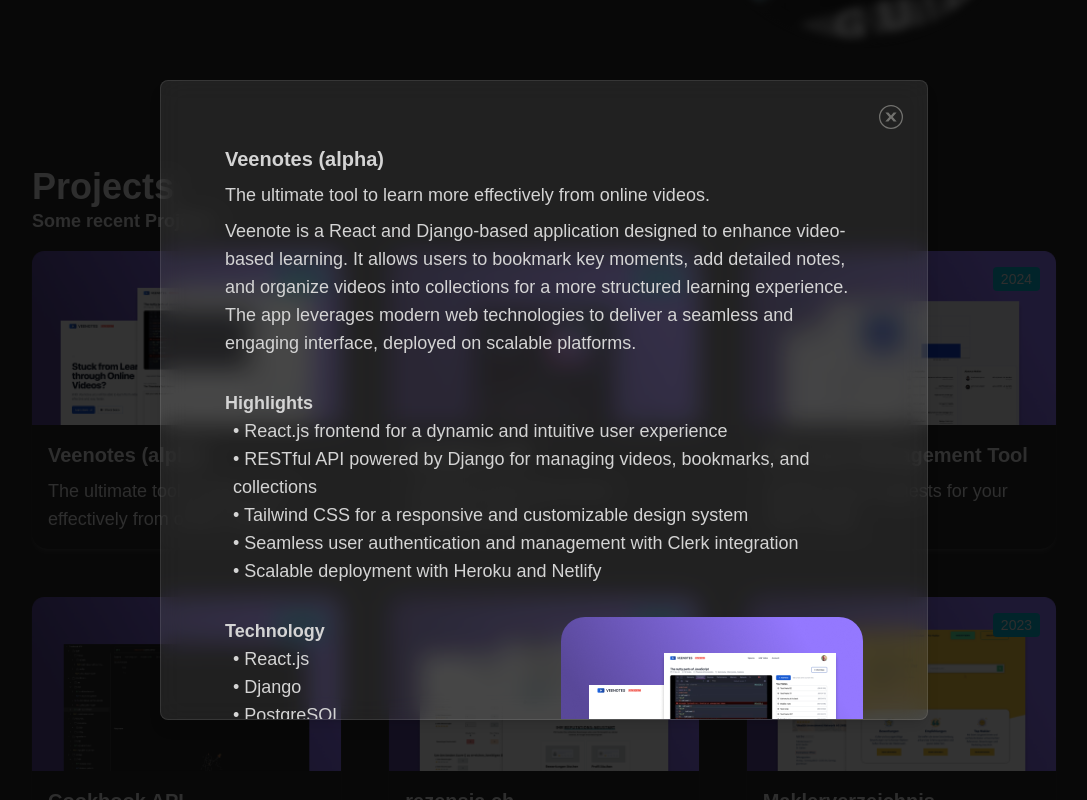
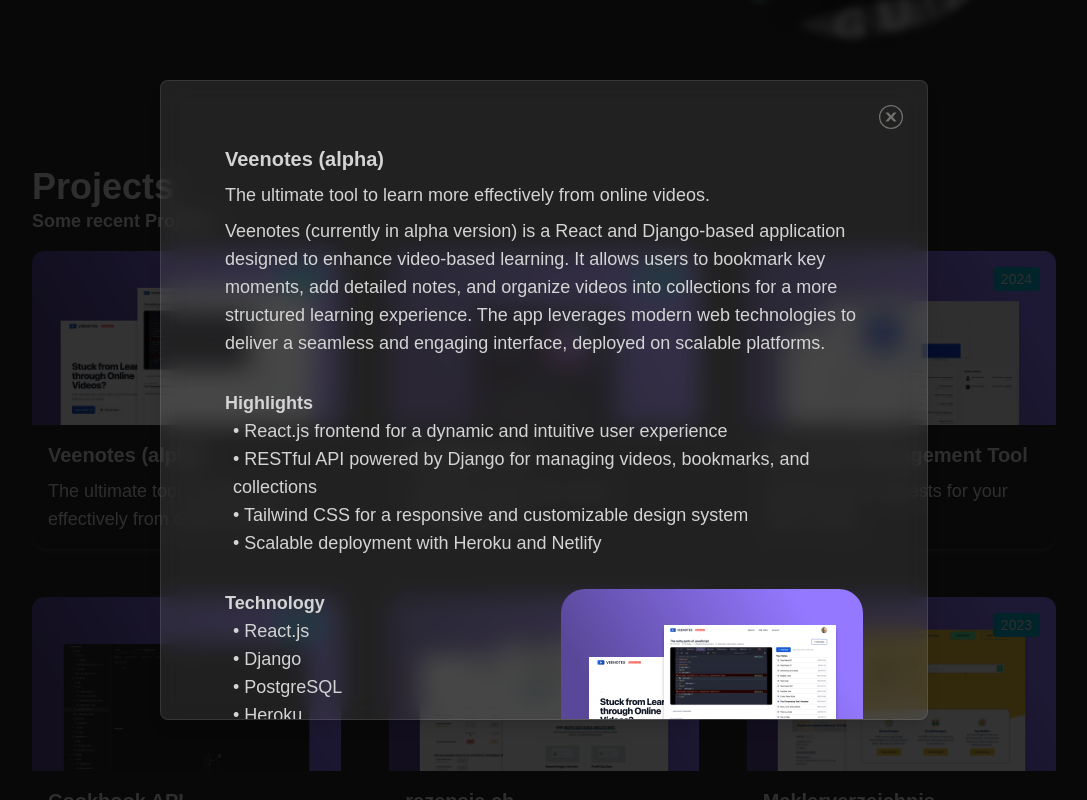
Before and after one commit to alexanderstoehr/Portfolio, a React (Vite) app: page / in a window 1280 px wide. Both pictures are taken after a click on the element 282 px from the left and 870 px from the top of the page. Shown: the part 470-1270 px from the top of the page, without its empty margins (96-1183 px from the left). Built offline with nearby package versions, Linux system fonts and the light colour scheme.

Commit message:
updated veenote project, added project links

```diff
--- a/data/projects.json
+++ b/data/projects.json
@@ -1,10 +1,10 @@
 [
   {
-    "id": 1,
+    "id": 6,
     "title": "Veenotes (alpha)",
     "year": "2024",
     "shortDescription": "The ultimate tool to learn more effectively from online videos.",
-    "description": "Veenote is a React and Django-based application designed to enhance video-based learning. It allows users to bookmark key moments, add detailed notes, and organize videos into collections for a more structured learning experience. The app leverages modern web technologies to deliver a seamless and engaging interface, deployed on scalable platforms.",
+    "description": "Veenotes (currently in alpha version) is a React and Django-based application designed to enhance video-based learning. It allows users to bookmark key moments, add detailed notes, and organize videos into collections for a more structured learning experience. The app leverages modern web technologies to deliver a seamless and engaging interface, deployed on scalable platforms.",
     "images": [
       "veenotes--screen.png"
     ],
@@ -13,7 +13,6 @@
       "React.js frontend for a dynamic and intuitive user experience",
       "RESTful API powered by Django for managing videos, bookmarks, and collections",
       "Tailwind CSS for a responsive and customizable design system",
-      "Seamless user authentication and management with Clerk integration",
       "Scalable deployment with Heroku and Netlify"
     ],
     "stack": [
--- a/src/components/ProjectPopup.jsx
+++ b/src/components/ProjectPopup.jsx
@@ -1,57 +1,98 @@
 // Nice tut for glassmorphism: https://www.epicweb.dev/tips/creating-glassmorphism-effects-with-tailwind-css
 
-import allProjects from "../../data/projects.json";
+import allProjects from "../../data/projects.json"
 
-
-export default function ProjectPopup({projectId, handleProjectClick}) {
+export default function ProjectPopup({ projectId, handleProjectClick }) {
     console.log("project id", projectId)
     console.log("all projects", allProjects)
-    const currentProject = allProjects.find(item => item.id === projectId);
+    const currentProject = allProjects.find((item) => item.id === projectId)
     console.log("current project", currentProject)
 
     return (
-        <div className="fixed inset-0 flex flex-col justify-center items-center z-40 m-4 max-h-full md:max-h-none">
-            <div onClick={() => handleProjectClick(0)} className="fixed inset-0 bg-black/80 z-40"></div>
+        <div className="fixed inset-0 z-40 m-4 flex max-h-full flex-col items-center justify-center md:max-h-none">
             <div
-                className="absolute max-h-full md:max-h-[80vh] max-w-full md:max-w-3xl overflow-y-auto p-6 md:p-16 rounded-lg border border-white/10 bg-white/10 shadow-lg m-auto backdrop-blur-md z-50">
-                <div className=" z-10 text-neutral-300 flex flex-col ">
-                    <img className="cursor-pointer h-6 absolute top-0 right-0 m-4 md:m-6 hover:scale-110"
-                         onClick={() => handleProjectClick(0)}
-                         src="/close-popup.svg"/>
-                    <div className="flex flex-col  gap-8 md:gap-16">
+                onClick={() => handleProjectClick(0)}
+                className="fixed inset-0 z-40 bg-black/80"></div>
+            <div className="absolute z-50 m-auto max-h-full max-w-full overflow-y-auto rounded-lg border border-white/10 bg-white/10 p-6 shadow-lg backdrop-blur-md md:max-h-[80vh] md:max-w-3xl md:p-16">
+                <div className="z-10 flex flex-col text-neutral-300">
+                    <img
+                        className="absolute right-0 top-0 m-4 h-6 cursor-pointer hover:scale-110 md:m-6"
+                        onClick={() => handleProjectClick(0)}
+                        src="/close-popup.svg"
+                    />
+                    <div className="flex flex-col gap-8 md:gap-16">
                         <div className="flex-1">
-                            <div className="text-xl mb-2 font-bold">{currentProject.title}</div>
-                            <div className="mb-2">{currentProject.shortDescription}</div>
-                            <div className="mb-8">{currentProject.description}</div>
+                            <div className="mb-2 text-xl font-bold">
+                                {currentProject.title}
+                            </div>
+                            <div className="mb-2">
+                                {currentProject.shortDescription}
+                            </div>
+                            <div className="mb-8">
+                                {currentProject.description}
+                            </div>
                             <div className="text-lg font-bold">Highlights</div>
                             <div className="mb-8">
                                 {currentProject.features.map((feature, ind) => (
-                                    <div key={ind} className="flex gap-2">
+                                    <div
+                                        key={ind}
+                                        className="flex gap-2">
                                         <div className="pl-2">• {feature}</div>
                                     </div>
                                 ))}
                             </div>
-                            <div className="flex flex-col md:flex-row justify-between  gap-4 md:gap-16">
+                            <div className="flex flex-col justify-between gap-4 md:flex-row md:gap-16">
                                 <div>
-                                    <div className="text-lg font-bold">Technology</div>
+                                    <div className="text-lg font-bold">
+                                        Technology
+                                    </div>
                                     <div className="mb-4">
-                                        {currentProject.stack.map((tech, ind) => (
-                                            <div key={ind} className="flex gap-2">
-                                                <div className="pl-2">• {tech}</div>
-                                            </div>
-                                        ))}
+                                        {currentProject.stack.map(
+                                            (tech, ind) => (
+                                                <div
+                                                    key={ind}
+                                                    className="flex gap-2">
+                                                    <div className="pl-2">
+                                                        • {tech}
+                                                    </div>
+                                                </div>
+                                            )
+                                        )}
                                     </div>
 
-                                    {currentProject.figma &&
+                                    {currentProject.figma && (
                                         <>
-                                            <div className="text-lg font-bold">Links</div>
-                                            <div className="mb-4 hover:underline"><a target="_blank" href={currentProject.figma}>• Figma
-                                                Mockup</a></div>
+                                            <div className="text-lg font-bold">
+                                                Links
+                                            </div>
+                                            <div className="mb-4">
+                                                <a
+                                                    className="hover:underline"
+                                                    target="_blank"
+                                                    href={currentProject.figma}>
+                                                    • Figma Mockup
+                                                </a>
+                                                {currentProject.link && (
+                                                    <>
+                                                        <br />
+                                                        <a
+                                                            className="hover:underline"
+                                                            target="_blank"
+                                                            href={
+                                                                currentProject.link
+                                                            }>
+                                                            • Project Link
+                                                        </a>
+                                                    </>
+                                                )}
+                                            </div>
                                         </>
-                                    }
-
+                                    )}
                                 </div>
-                                <img className="rounded-3xl mb-4 h-fit" src={currentProject.images[0]}/>
+                                <img
+                                    className="mb-4 h-fit rounded-3xl"
+                                    src={currentProject.images[0]}
+                                />
                                 {/*<div className="flex flex-1 h-full overflow-y-auto">
                                     {currentProject.images.map((image, ind) => (
                                         <img key={ind} className="rounded-lg mb-4 w-full " src={image}/>
@@ -59,7 +100,6 @@
                                 </div>*/}
                             </div>
                         </div>
-
                     </div>
                 </div>
             </div>
```
